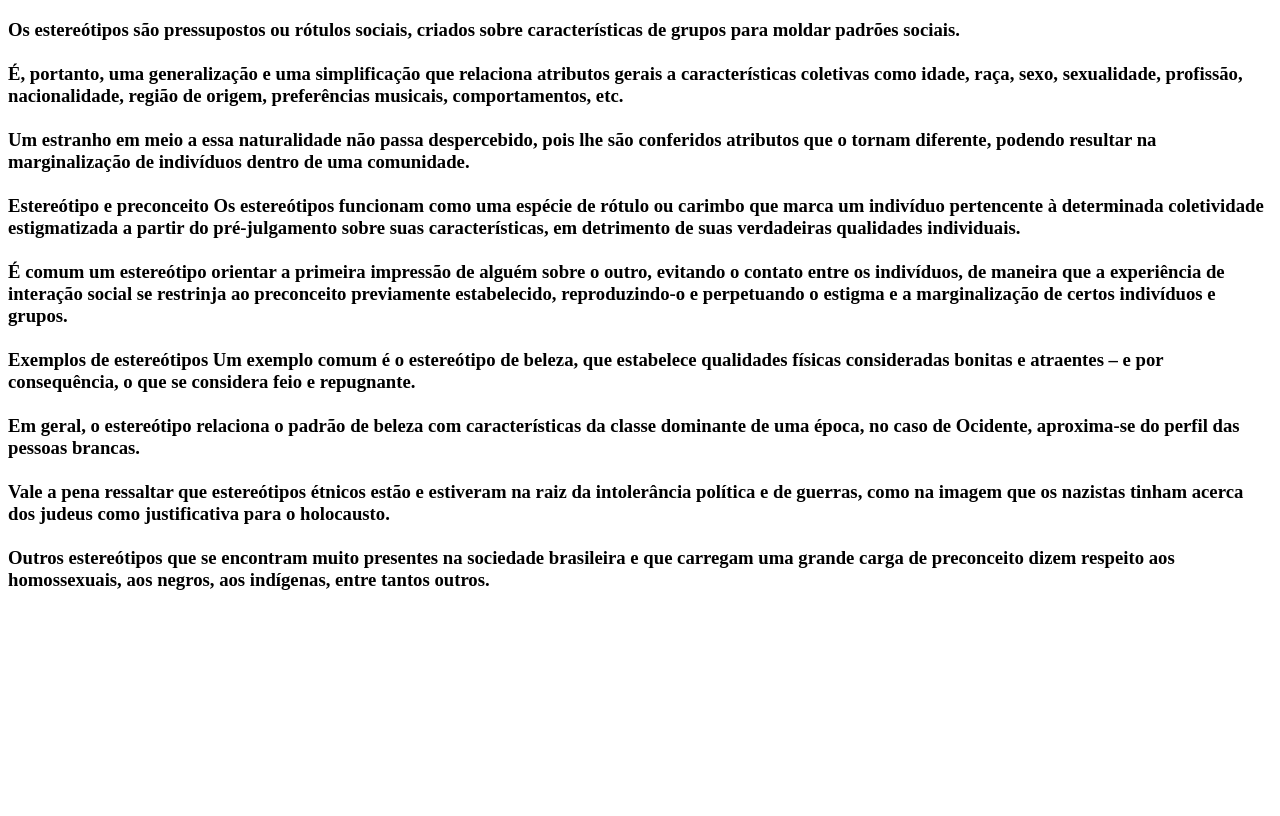
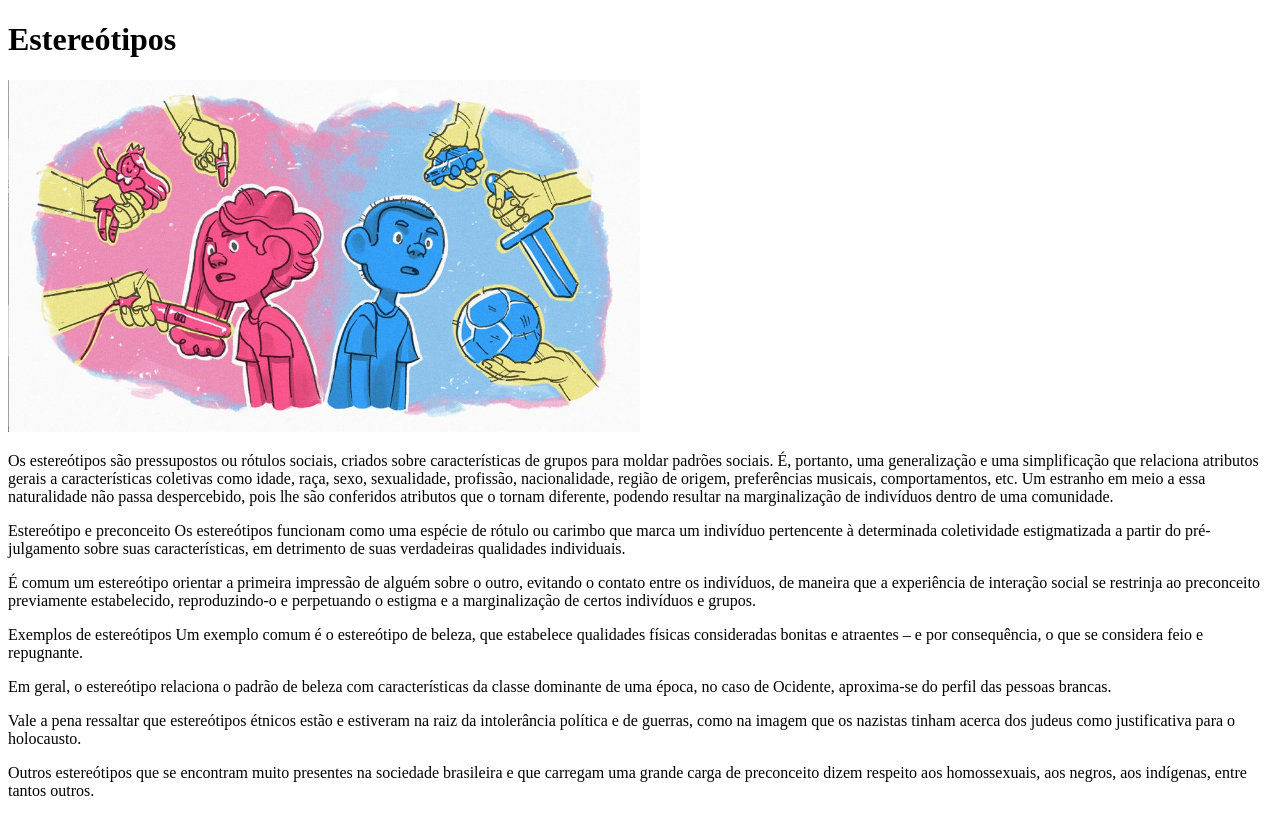
Before and after one commit to VictorBrassero/projetoAvaliativo, a plain HTML site: page index.html in a window 1280 px wide. Drawn offline with Linux system fonts and the light colour scheme.

Commit message:
cria arquivo index e pasta de imagens

```diff
--- a/index.html
+++ b/index.html
@@ -2,25 +2,19 @@
 <html>
 <head>
 	<meta charset="utf-8">
-	<title>Projeto avaliativo</title>
+	<title>Estereótipos</title>
 </head>
+
 <body>
-    <h3>Os estereótipos são pressupostos ou rótulos sociais, criados sobre características de grupos para moldar padrões sociais.
-</br></br>
-       É, portanto, uma generalização e uma simplificação que relaciona atributos gerais a características coletivas como idade, raça, sexo, sexualidade, profissão, nacionalidade, região de origem, preferências musicais, comportamentos, etc.
-</br></br>
-       Um estranho em meio a essa naturalidade não passa despercebido, pois lhe são conferidos atributos que o tornam diferente, podendo resultar na marginalização de indivíduos dentro de uma comunidade.
-</br></br>
-       Estereótipo e preconceito Os estereótipos funcionam como uma espécie de rótulo ou carimbo que marca um indivíduo pertencente à determinada coletividade estigmatizada a partir do pré-julgamento sobre suas características, em detrimento de suas verdadeiras qualidades individuais.
-</br></br>
-       É comum um estereótipo orientar a primeira impressão de alguém sobre o outro, evitando o contato entre os indivíduos, de maneira que a experiência de interação social se restrinja ao preconceito previamente estabelecido, reproduzindo-o e perpetuando o estigma e a marginalização de certos indivíduos e grupos.
-</br></br>
-       Exemplos de estereótipos Um exemplo comum é o estereótipo de beleza, que estabelece qualidades físicas consideradas bonitas e atraentes – e por consequência, o que se considera feio e repugnante.
-</br></br>
-       Em geral, o estereótipo relaciona o padrão de beleza com características da classe dominante de uma época, no caso de Ocidente, aproxima-se do perfil das pessoas brancas.
-</br></br>
-       Vale a pena ressaltar que estereótipos étnicos estão e estiveram na raiz da intolerância política e de guerras, como na imagem que os nazistas tinham acerca dos judeus como justificativa para o holocausto.
-</br></br>
-       Outros estereótipos que se encontram muito presentes na sociedade brasileira e que carregam uma grande carga de preconceito dizem respeito aos homossexuais, aos negros, aos indígenas, entre tantos outros.</h3>
+	<h1>Estereótipos</h1>
+	<img src="_image/img.png" width="50%" />
+<p>Os estereótipos são pressupostos ou rótulos sociais, criados sobre características de grupos para moldar padrões sociais. É, portanto, uma generalização e uma simplificação que relaciona atributos gerais a características coletivas como idade, raça, sexo, sexualidade, profissão, nacionalidade, região de origem, preferências musicais, comportamentos, etc.
+Um estranho em meio a essa naturalidade não passa despercebido, pois lhe são conferidos atributos que o tornam diferente, podendo resultar na marginalização de indivíduos dentro de uma comunidade.</p>
+<p>Estereótipo e preconceito Os estereótipos funcionam como uma espécie de rótulo ou carimbo que marca um indivíduo pertencente à determinada coletividade estigmatizada a partir do pré-julgamento sobre suas características, em detrimento de suas verdadeiras qualidades individuais.</p>
+<p>É comum um estereótipo orientar a primeira impressão de alguém sobre o outro, evitando o contato entre os indivíduos, de maneira que a experiência de interação social se restrinja ao preconceito previamente estabelecido, reproduzindo-o e perpetuando o estigma e a marginalização de certos indivíduos e grupos.</p>
+<p>Exemplos de estereótipos Um exemplo comum é o estereótipo de beleza, que estabelece qualidades físicas consideradas bonitas e atraentes – e por consequência, o que se considera feio e repugnante.</p>
+<p>Em geral, o estereótipo relaciona o padrão de beleza com características da classe dominante de uma época, no caso de Ocidente, aproxima-se do perfil das pessoas brancas.</p>
+<p>Vale a pena ressaltar que estereótipos étnicos estão e estiveram na raiz da intolerância política e de guerras, como na imagem que os nazistas tinham acerca dos judeus como justificativa para o holocausto.</p>
+<p>Outros estereótipos que se encontram muito presentes na sociedade brasileira e que carregam uma grande carga de preconceito dizem respeito aos homossexuais, aos negros, aos indígenas, entre tantos outros.</p>
 </body>
 </html>
```
Also changed, not shown: _image/img.png (added).
